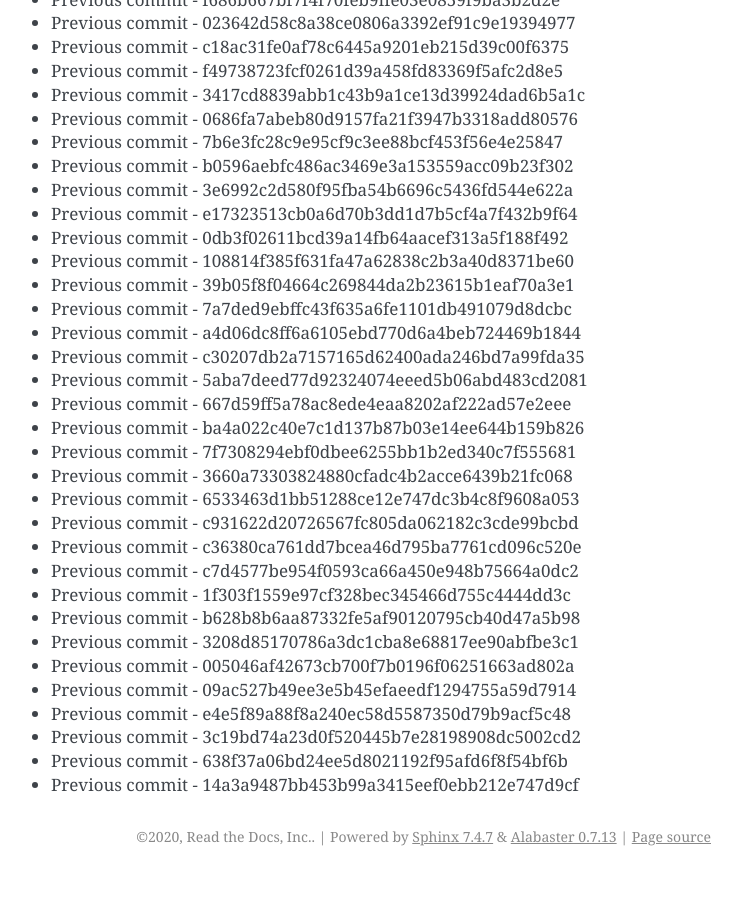
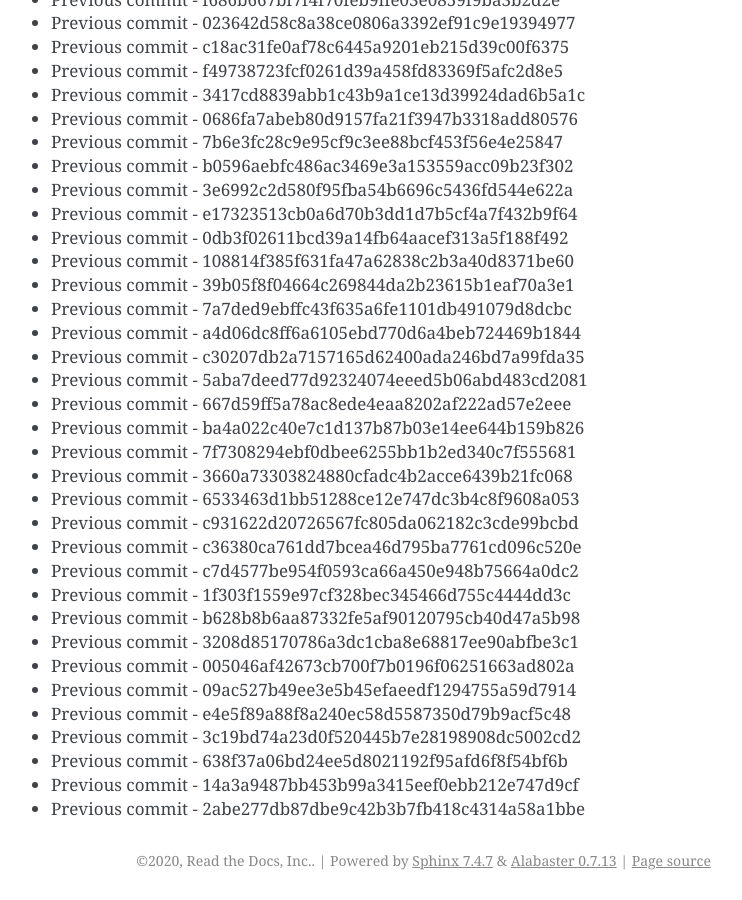
Before and after one commit to readthedocs/rtd-git-stresstest, a Sphinx documentation site: the page built from docs/updates.rst, in a window 1280 px wide and 900 px high, scrolled down 27356 px. Shown: the whole window, without its empty margins (399-1141 px from the left). Built offline with Sphinx 7.4.7, drawn with Linux system fonts in a browser that asks for light colours; before the commit the page ends 28232 px from its top, so only the background shows below that.

Commit message:
Generating commit from previous: 2abe277db87dbe9c42b3b7fb418c4314a58a1bbe

```diff
--- a/docs/updates.rst
+++ b/docs/updates.rst
@@ -1181,3 +1181,4 @@ It can be tested for any performance characteristics.
 * Previous commit - 3c19bd74a23d0f520445b7e28198908dc5002cd2
 * Previous commit - 638f37a06bd24ee5d8021192f95afd6f8f54bf6b
 * Previous commit - 14a3a9487bb453b99a3415eef0ebb212e747d9cf
+* Previous commit - 2abe277db87dbe9c42b3b7fb418c4314a58a1bbe
```
